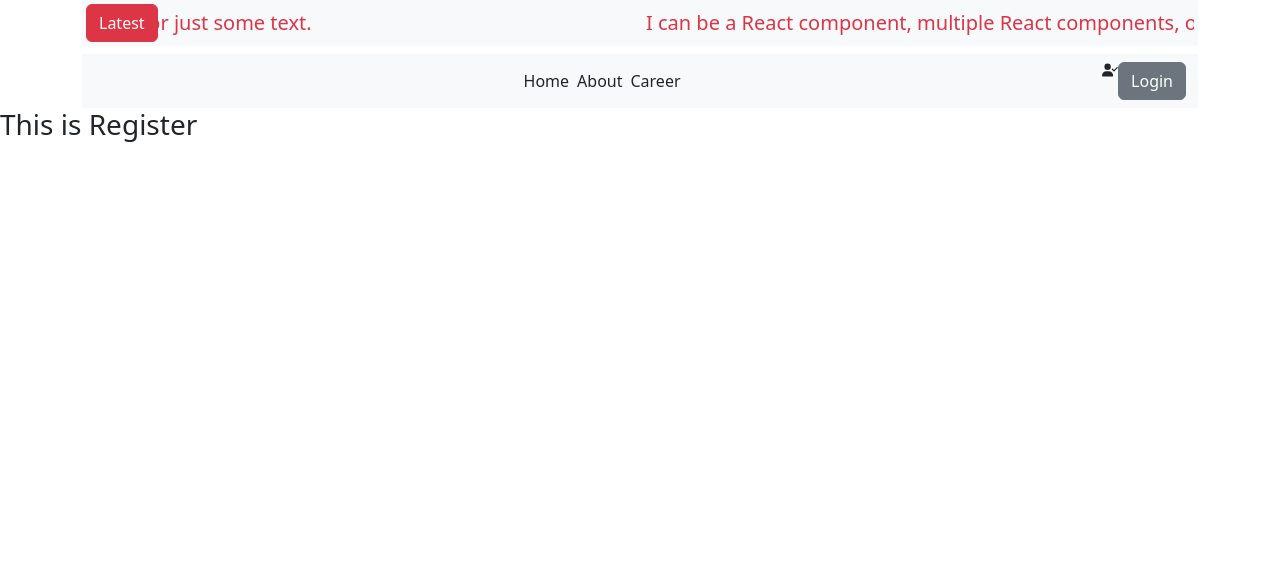
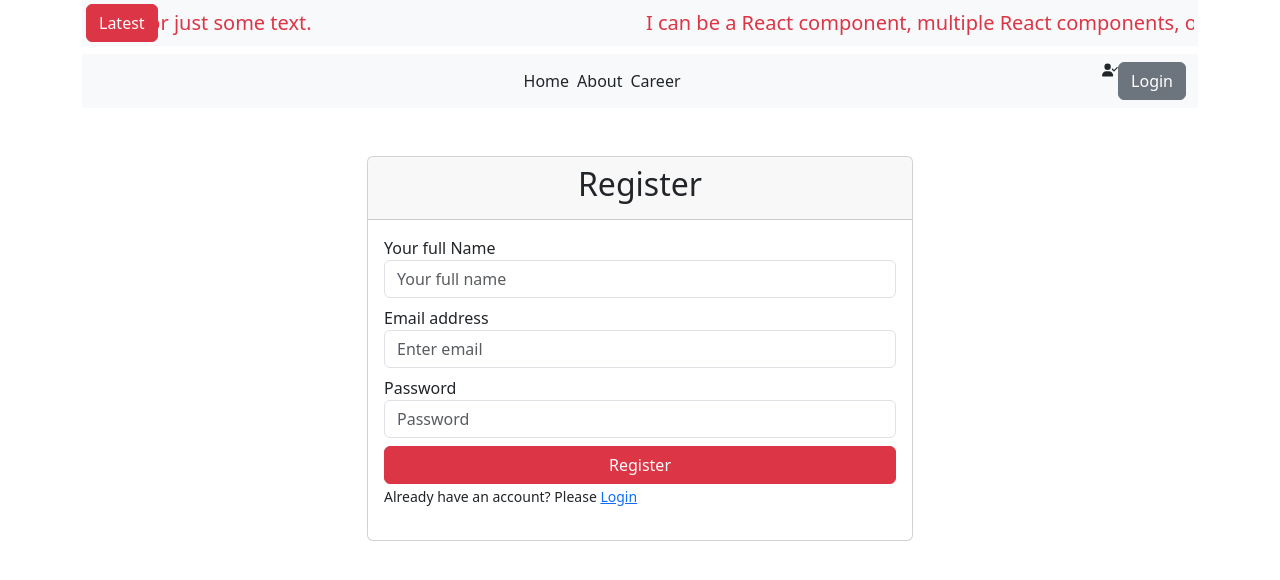
Before and after one commit to faridul22/the-dragon-news-recap-client, a React (Vite) app: page /register in a window 1280 px wide. Shown: the top 580 px of the page. Built offline with nearby package versions, Linux system fonts and the light colour scheme.

Commit message:
login and register toggler added

```diff
--- a/src/pages/Login/Login.jsx
+++ b/src/pages/Login/Login.jsx
@@ -1,3 +1,4 @@
+import { Link } from "react-router-dom";
 
 
 const Login = () => {
@@ -48,6 +49,9 @@ const Login = () => {
                                         Login
                                     </button>
                                 </div>
+                                <p>
+                                    <small> New to Dragon News? Please <Link to="/register"> Create an account</Link></small>
+                                </p>
                             </form>
                         </div>
                     </div>
--- a/src/pages/Register/Register.jsx
+++ b/src/pages/Register/Register.jsx
@@ -1,9 +1,74 @@
+import { Link } from "react-router-dom";
 
 
 const Register = () => {
+
+    const handleSubmit = (event) => {
+        event.preventDefault();
+        const form = event.target;
+        const name = form.name.value;
+        const email = form.email.value;
+        const password = form.password.value;
+        console.log(email, password, name)
+    };
+
     return (
-        <div>
-            <h3>This is Register</h3>
+        <div className="container">
+            <div className="row justify-content-center">
+                <div className="col-md-6">
+                    <div className="card mt-5">
+                        <div className="card-header text-center">
+                            <h2>Register</h2>
+                        </div>
+                        <div className="card-body">
+                            <form onSubmit={handleSubmit}>
+                                <div className="form-group mb-2">
+                                    <label htmlFor="inputName">Your full Name</label>
+                                    <input
+                                        type="text"
+                                        name="name"
+                                        className="form-control"
+                                        id="inputName"
+                                        placeholder="Your full name"
+                                        required
+                                    />
+                                </div>
+                                <div className="form-group mb-2">
+                                    <label htmlFor="inputEmail1">Email address</label>
+                                    <input
+                                        type="email"
+                                        name="email"
+                                        className="form-control"
+                                        id="inputEmail1"
+                                        aria-describedby="emailHelp"
+                                        placeholder="Enter email"
+                                        required
+                                    />
+                                </div>
+                                <div className="form-group mb-2">
+                                    <label htmlFor="inputPassword1">Password</label>
+                                    <input
+                                        type="password"
+                                        name="password"
+                                        className="form-control"
+                                        id="inputPassword1"
+                                        placeholder="Password"
+                                        required
+                                    />
+                                </div>
+                                <div className="text-center">
+                                    <button type="submit" className="btn btn-danger w-100">
+                                        Register
+                                    </button>
+                                </div>
+                                <p>
+                                    <small> Already have an account? Please <Link to="/login">Login</Link></small>
+                                </p>
+                            </form>
+                        </div>
+                    </div>
+                </div>
+            </div>
         </div>
     );
 };
--- a/src/providers/AuthProvider.jsx
+++ b/src/providers/AuthProvider.jsx
@@ -1,4 +1,4 @@
-import { getAuth } from "firebase/auth";
+import { createUserWithEmailAndPassword, getAuth } from "firebase/auth";
 import app from "../firebase/firebase.config";
 import { createContext } from "react";
 
@@ -7,10 +7,13 @@ export const AuthContext = createContext(null);
 const auth = getAuth(app);
 
 const AuthProvider = ({ children }) => {
-    const user = { name: "Farid" }
+
+    const createUser = (email, password) => {
+        return createUserWithEmailAndPassword(auth, email, password)
+    }
 
     const authInfo = {
-
+        createUser,
     }
 
     return (
```
